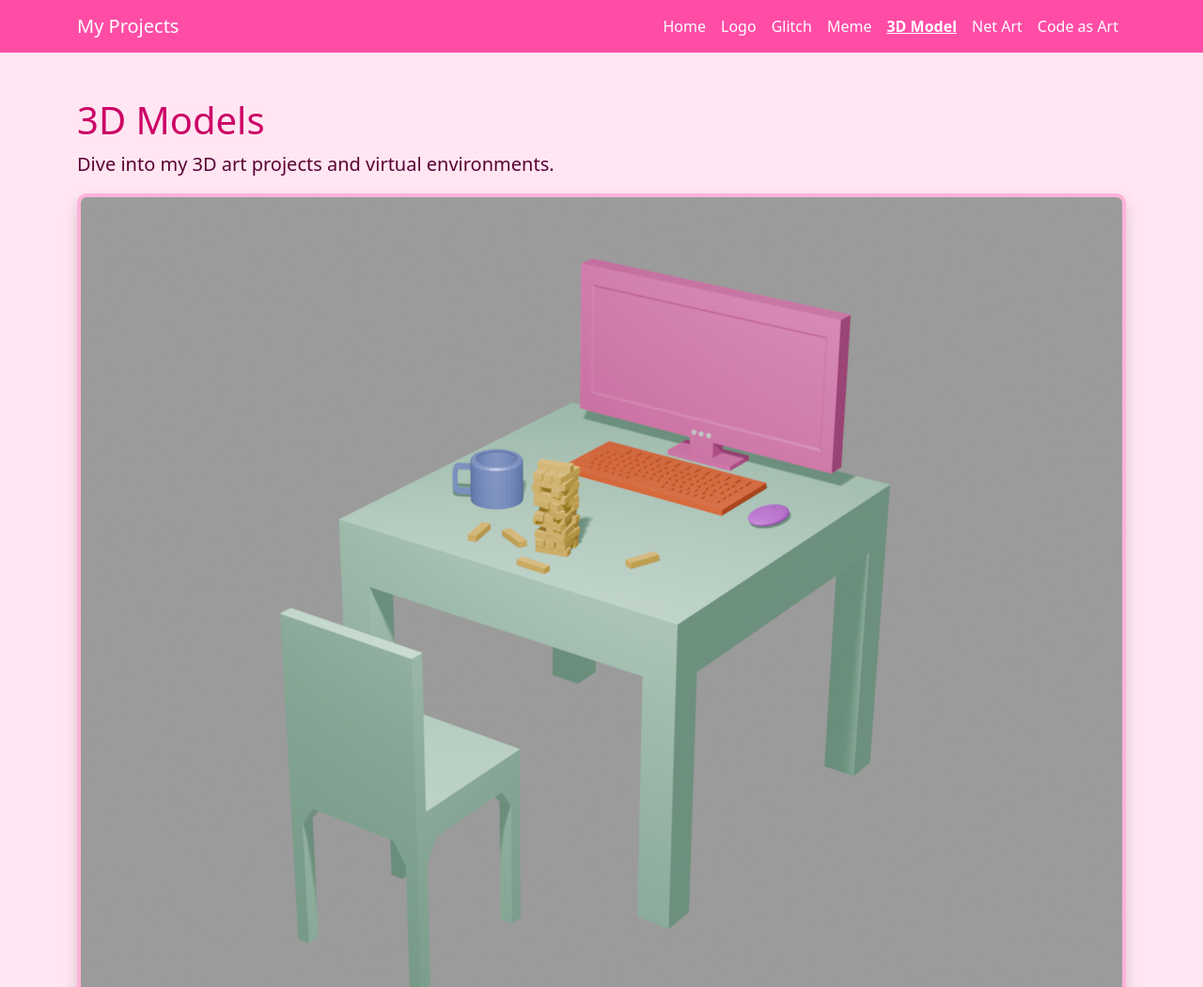
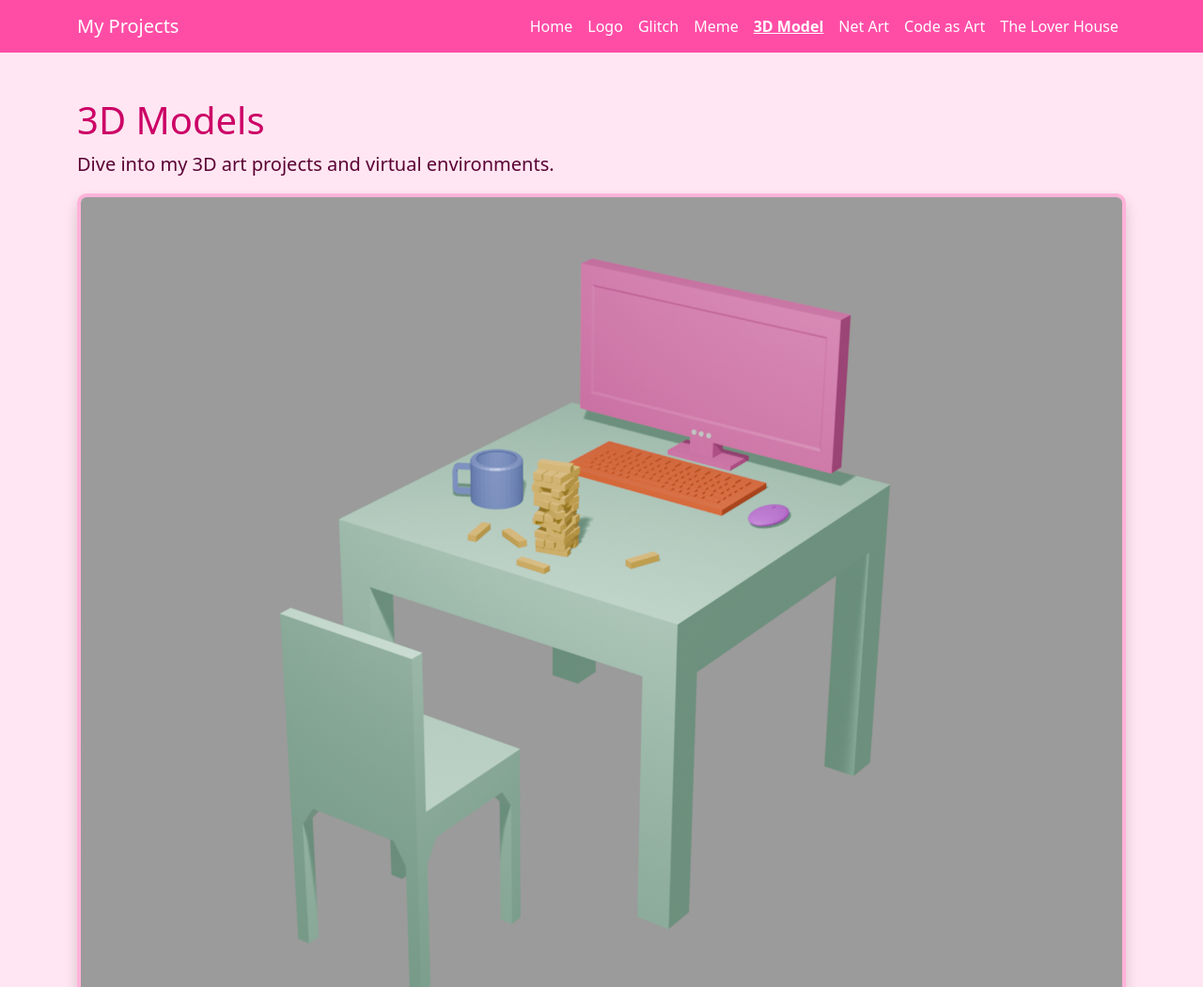
Before and after one commit to tracyxieywk/Bootstrap-Portfolio-, a plain HTML site: page 3dmodel.html in a window 1280 px wide. Shown: the top 1051 px of the page at 94% size. Drawn offline with nearby package versions, Linux system fonts and the light colour scheme.

Commit message:
Add link to 'The Lover House' in navigation

```diff
--- a/3dmodel.html
+++ b/3dmodel.html
@@ -24,6 +24,7 @@
                 <li class="nav-item"><a class="nav-link active" href="3dmodel.html">3D Model</a></li>
                 <li class="nav-item"><a class="nav-link" href="netart.html">Net Art</a></li>
                 <li class="nav-item"><a class="nav-link" href="codeasart.html">Code as Art</a></li>
+                <li class="nav-item"><a class="nav-link" href="final.html">The Lover House</a></li>
             </ul>
         </div>
     </div>
```
